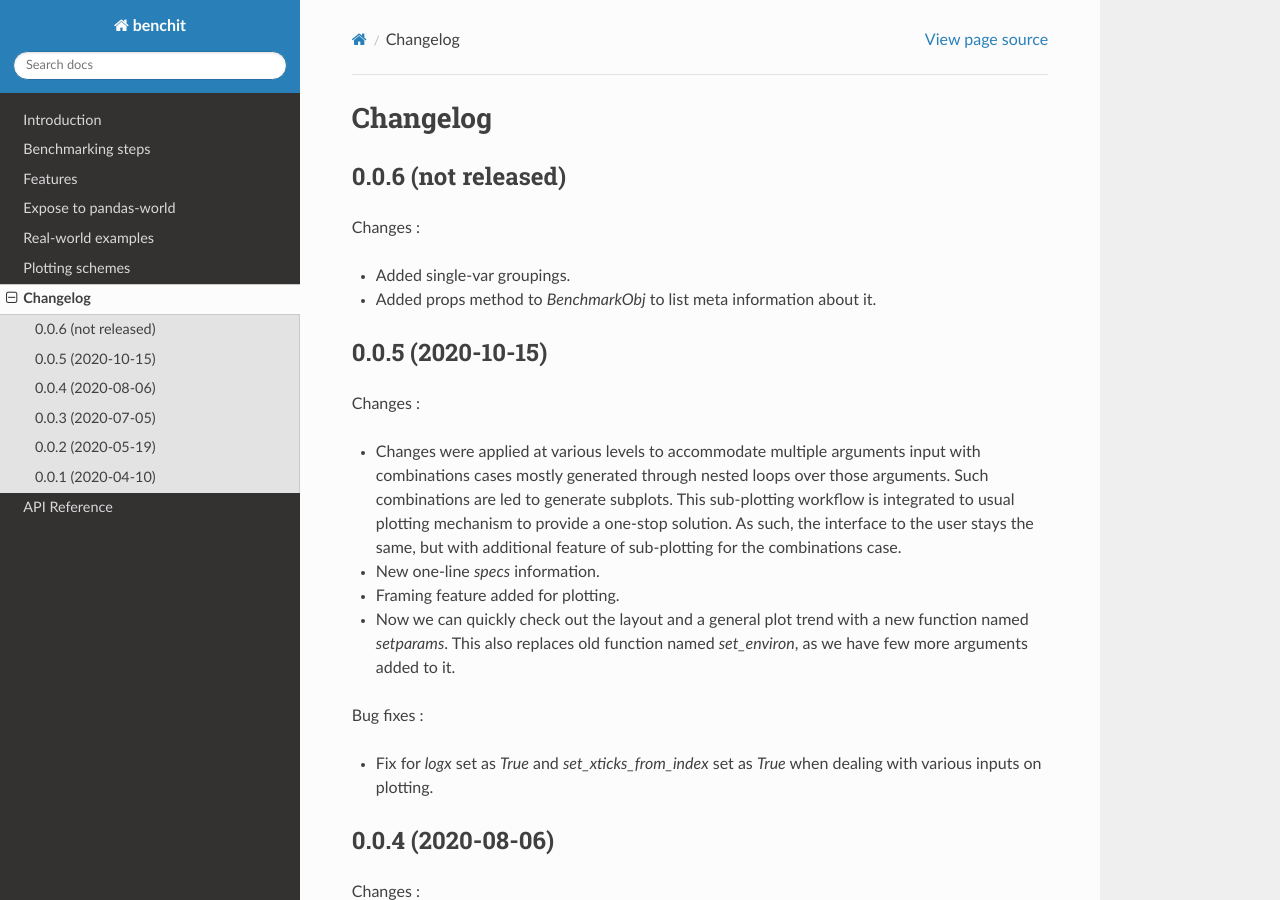
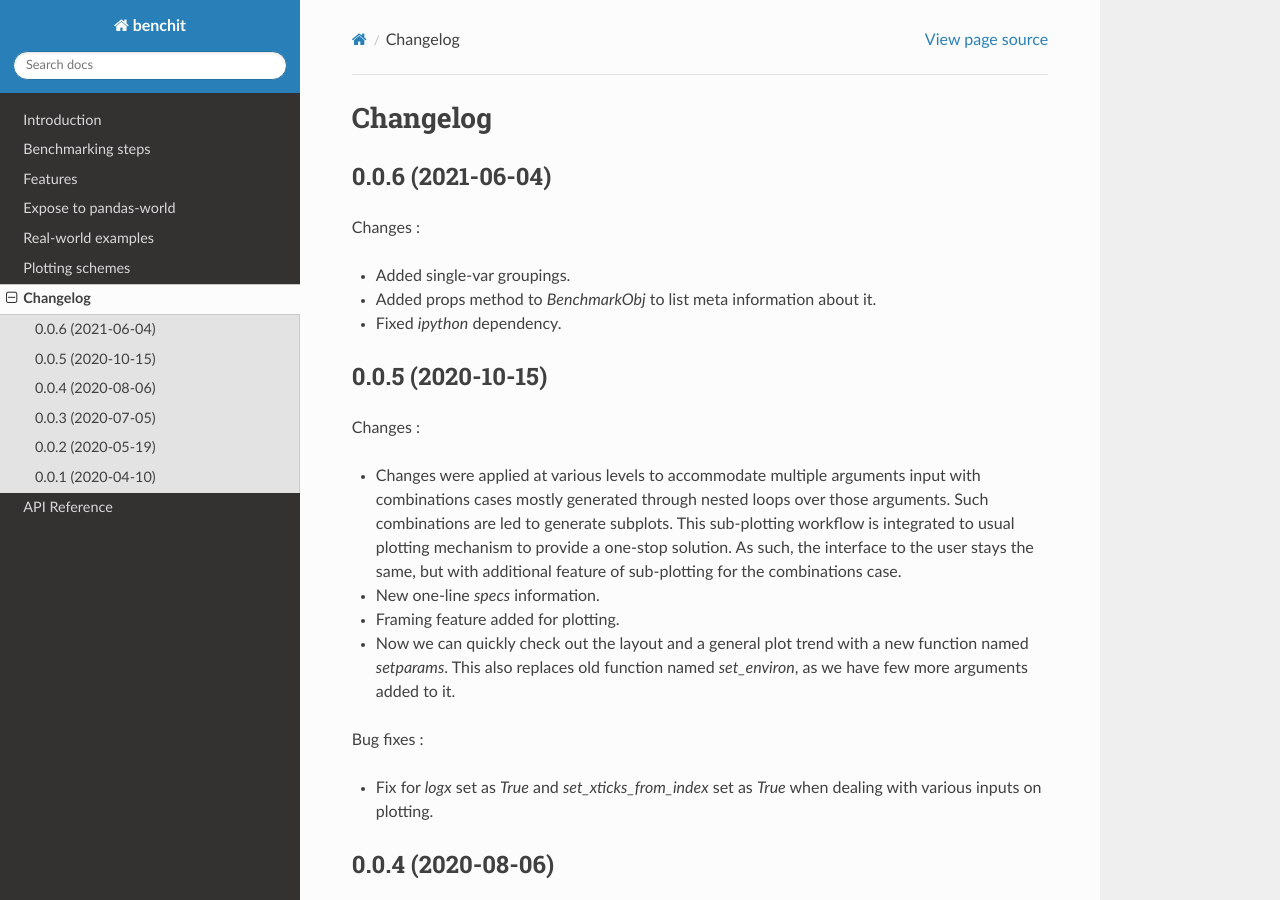
Before and after one commit to droyed/benchit, a Sphinx documentation site: the page built from docs/source/changes.rst, in a window 1280 px wide and 900 px high. Built offline with Sphinx 7.4.7 and the Read the Docs theme 2.0.0, drawn with Linux system fonts in a browser that asks for light colours.

Commit message:
fixed ipython dependency

```diff
--- a/docs/source/changes.rst
+++ b/docs/source/changes.rst
@@ -1,13 +1,14 @@
 Changelog
 =========
 
-0.0.6 (not released)
---------------------
+0.0.6 (2021-06-04)
+------------------
 
 Changes :
 
 - Added single-var groupings.
 - Added props method to `BenchmarkObj` to list meta information about it.
+- Fixed `ipython` dependency.
 
 
 0.0.5 (2020-10-15)
```
